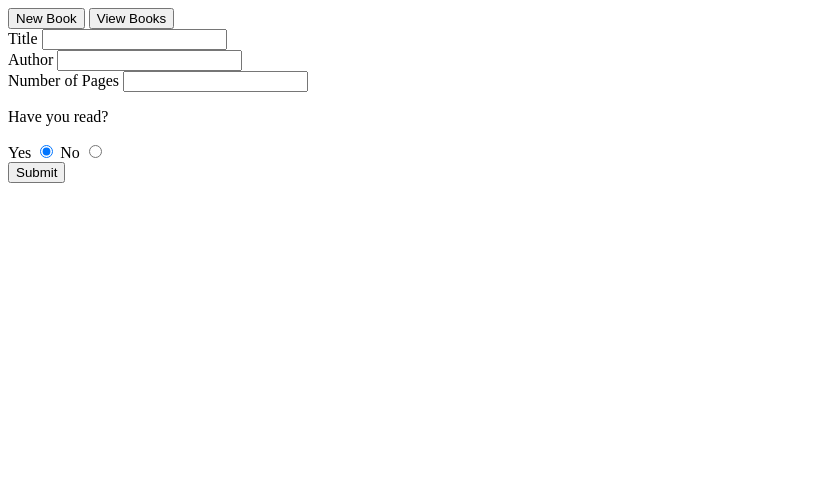
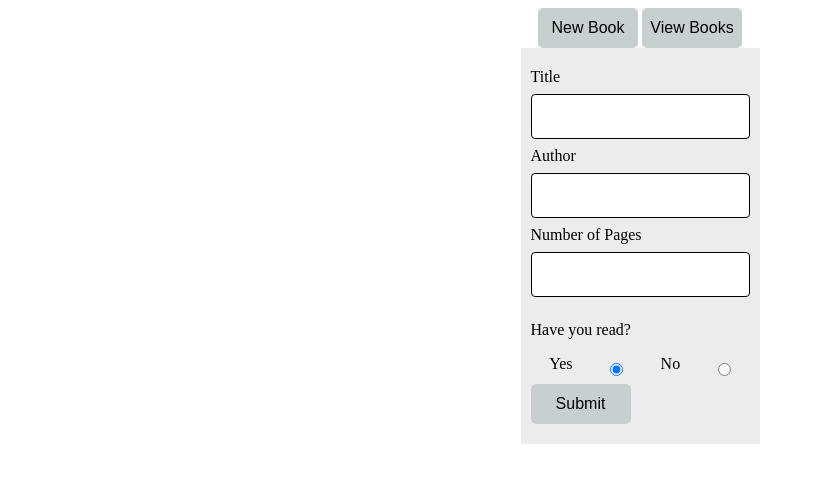
Before and after one commit to Balegore/js_book_library, a plain HTML site: page index.html in a window 1280 px wide. Shown: the whole page, without its empty margins (0-815 px from the left). Drawn offline with Linux system fonts and the light colour scheme.

Commit message:
Main JS finished need CSS to be cleaned up

```diff
--- a/index.html
+++ b/index.html
@@ -14,27 +14,30 @@
         <button id="viewLibrary">View Books</button>
     </div>
     <div id="bookContainer"></div>
-    <div id="formContainer">
+    <div id="formContainer" class="formContainer">
         <form id="bookForm" onsubmit="return false" autocomplete="off">
-               <div>
+               <div class="form">
                     <label for="formTitle">Title</label>
                     <input name="title" id="formTitle">
-               <div>
+               </div>
+               <div class="form">
                     <label for="formAuthor">Author</label>
                     <input name="author" id="formAuthor">
                </div>
-               <div>
+               <div class="form">
                     <label for="formPages">Number of Pages</label>
                     <input name="pages" id="formPages">
                </div>
-               <div>
+               <div class="form">
                     <p>Have you read?</p>
-                    <label for="read">Yes</label>
-                    <input name ="read" type="radio" id="formReadYes" value="true" checked>
-                    <label for ="read">No</label>
-                    <input name ="read" type="radio" id="formReadNo" value ="false">
+                    <div class="form radio">
+                         <label for="read">Yes</label>
+                         <input name ="read" type="radio" id="formReadYes" value="true" checked>
+                         <label for ="read">No</label>
+                         <input name ="read" type="radio" id="formReadNo" value ="false">
+                    </div>
                </div>
-               <div>
+               <div class="form">
                     <button id="addBook">Submit</button>
                </div>
 
--- a/script.js
+++ b/script.js
@@ -88,11 +88,13 @@ function removeBook(index){
 
 
 function showForm(){
-    bookForm.style.display = "block";
+    //bookForm.style.display = 'block';
+    bookForm.parentElement.style.display = 'block';
 }
 
 function hideForm(){
-    bookForm.style.display = "none";
+   // bookForm.style.display = 'hidden';
+    bookForm.parentElement.style.display = 'none';
 }
 
 function buttonPress(target){
--- a/style.css
+++ b/style.css
@@ -0,0 +1,75 @@
+body{
+    display: flex;
+    flex-flow: column wrap;
+    background-color: white;
+    align-items: center;
+    box-sizing: border-box;
+}
+
+button{
+    background-color: rgb(201, 207, 207);
+    border: none;
+    border-radius: 5px;
+    width: 100px;
+    height: 40px;
+    font-size: 16px;
+    color: rgb(0, 0, 0);
+    cursor: pointer;
+}
+
+ul{
+    list-style-type: none;
+    margin: 0;
+    padding: 0;
+}
+
+input{
+    border-radius: 4px;
+    border: 1px solid;
+    padding: 14px 20px;
+    margin: 8px 0px;
+}
+
+input[type=text]:focus {
+    border: 3px solid;
+}
+
+input[type="radio"]{
+    width: auto;
+}
+
+.formContainer{
+    display: flex;
+    flex-flow: column;
+    justify-items: center;
+    align-items: flex-start;
+    background-color: rgb(236, 236, 236);
+    padding: 20px 10px;
+}
+
+
+.form{
+    display: flex;
+    flex-flow: column;
+}
+
+.form.radio{
+    flex-flow: row wrap;
+    justify-content: space-around;
+}
+
+#bookContainer{
+    display: flex;
+    flex-flow: row wrap;
+    align-items: flex-start;
+    justify-content: left;
+
+}
+
+.bookCard{
+    border: solid black 2px;
+    border-radius: 5px;
+    padding: 5px 2px;
+    margin: 5px;
+    background-color: burlywood;
+}
```
